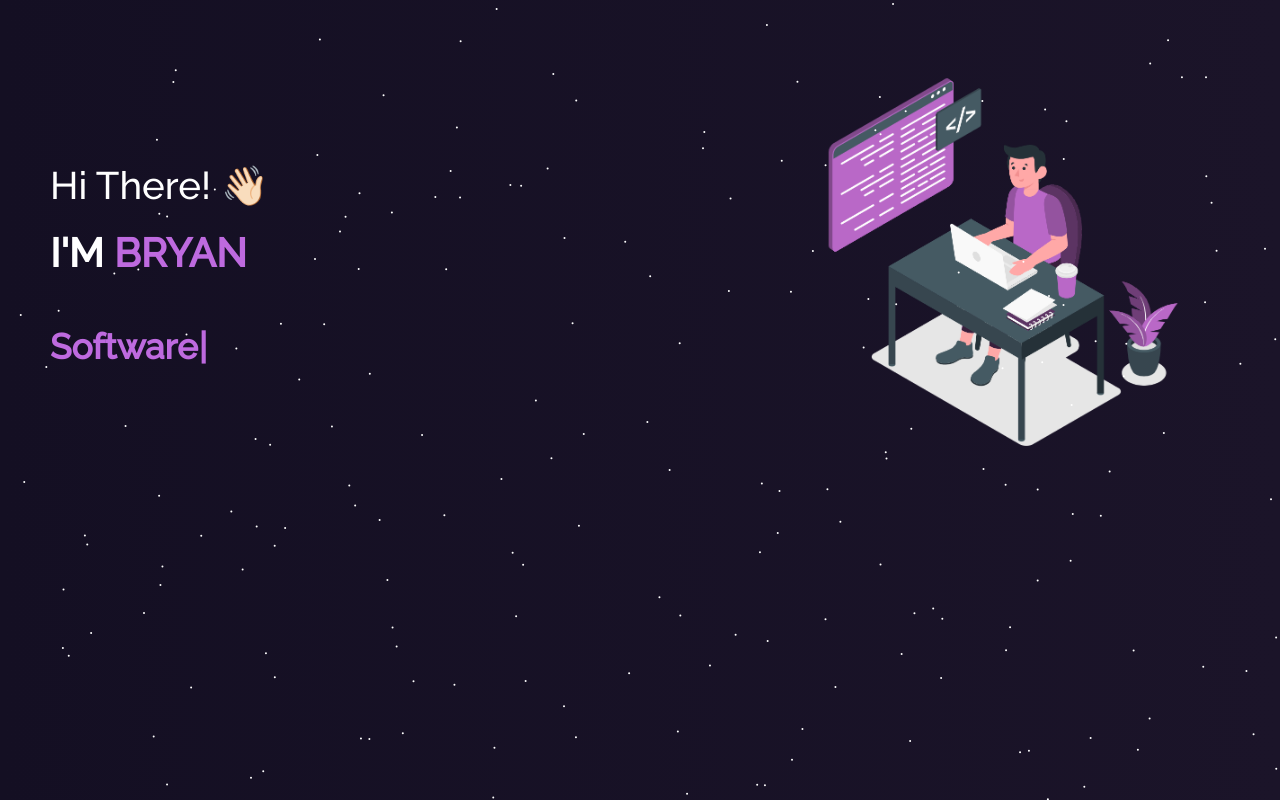
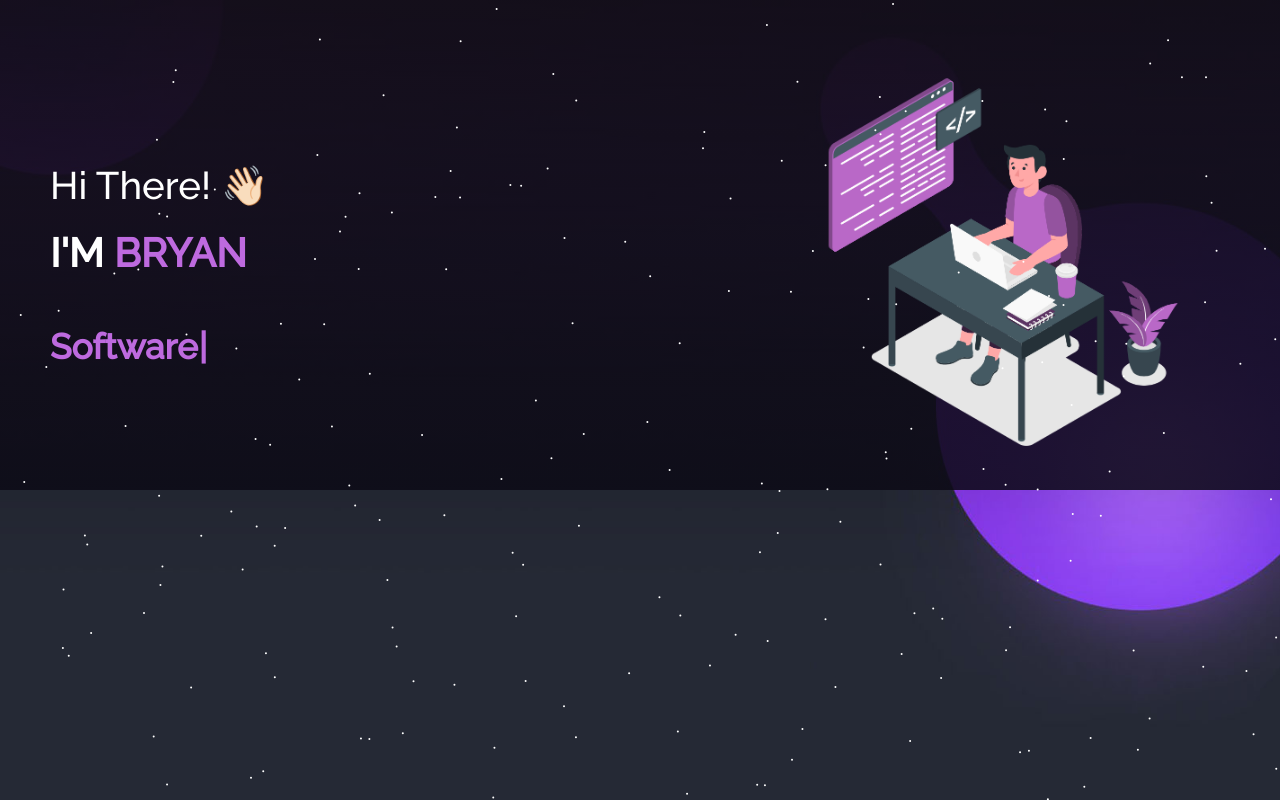
Before and after one commit to BryanB-Dev/Portfolio, a React (Create React App) app: page / in a window 1280 px wide. Built offline with nearby package versions, Linux system fonts and the light colour scheme.

Commit message:
Update background styling in style.scss

```diff
--- a/src/styles/style.scss
+++ b/src/styles/style.scss
@@ -17,7 +17,10 @@ body {
     }
     -webkit-font-smoothing: antialiased;
     -moz-osx-font-smoothing: grayscale;
-    background-image: linear-gradient(to left, rgb(27, 20, 41), rgb(20, 15, 35));
+    background-color: rgba(12,10,22,.863);
+    background-image: linear-gradient(to bottom,hsla(0,3%,6%,.678),rgba(12,10,22,.863)),url(../assets/home-bg.jpg);
+    background-size: cover;
+    background-repeat: no-repeat;
 }
 
 .wrapper {
```
Also changed, not shown: src/assets/home-bg.jpg (added).
